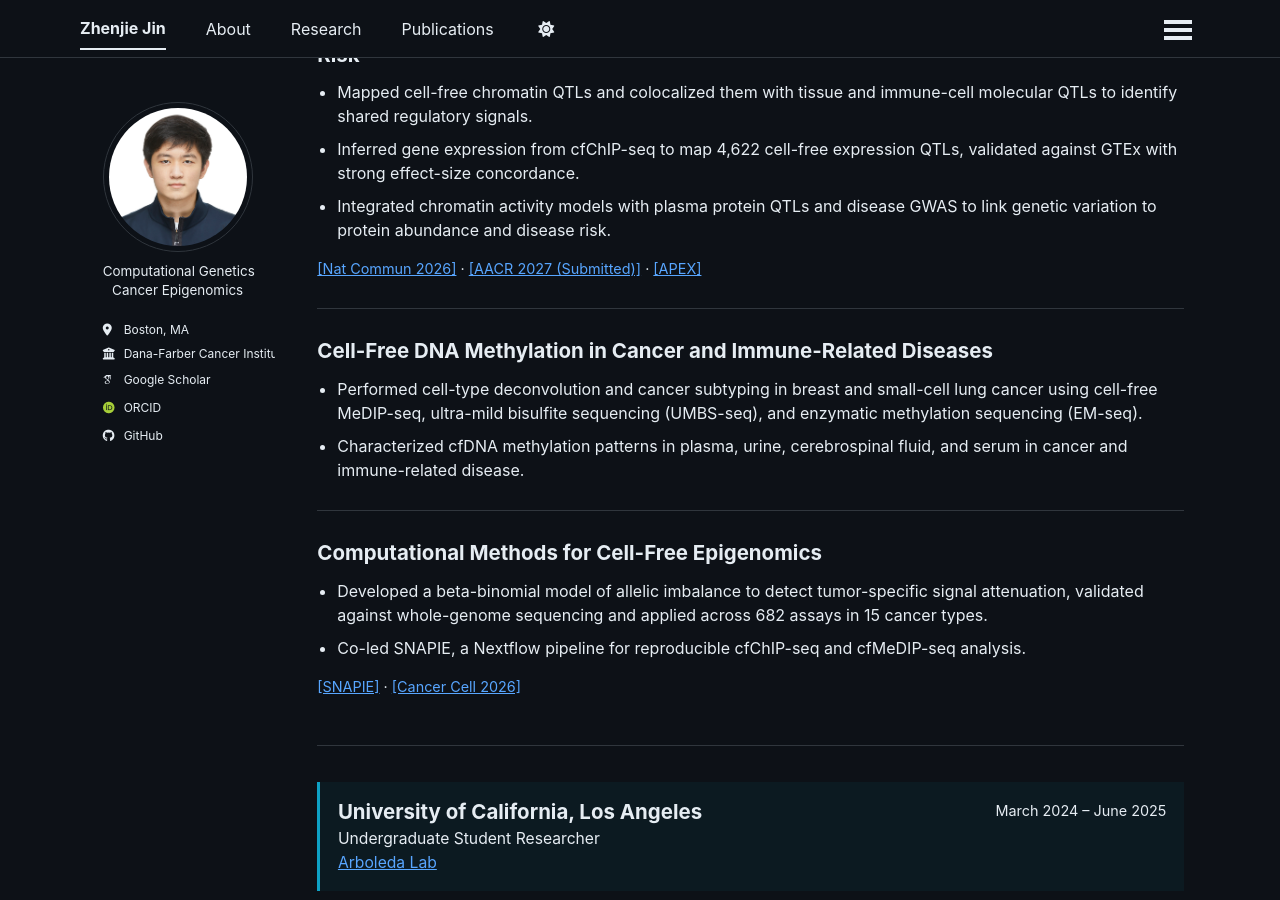
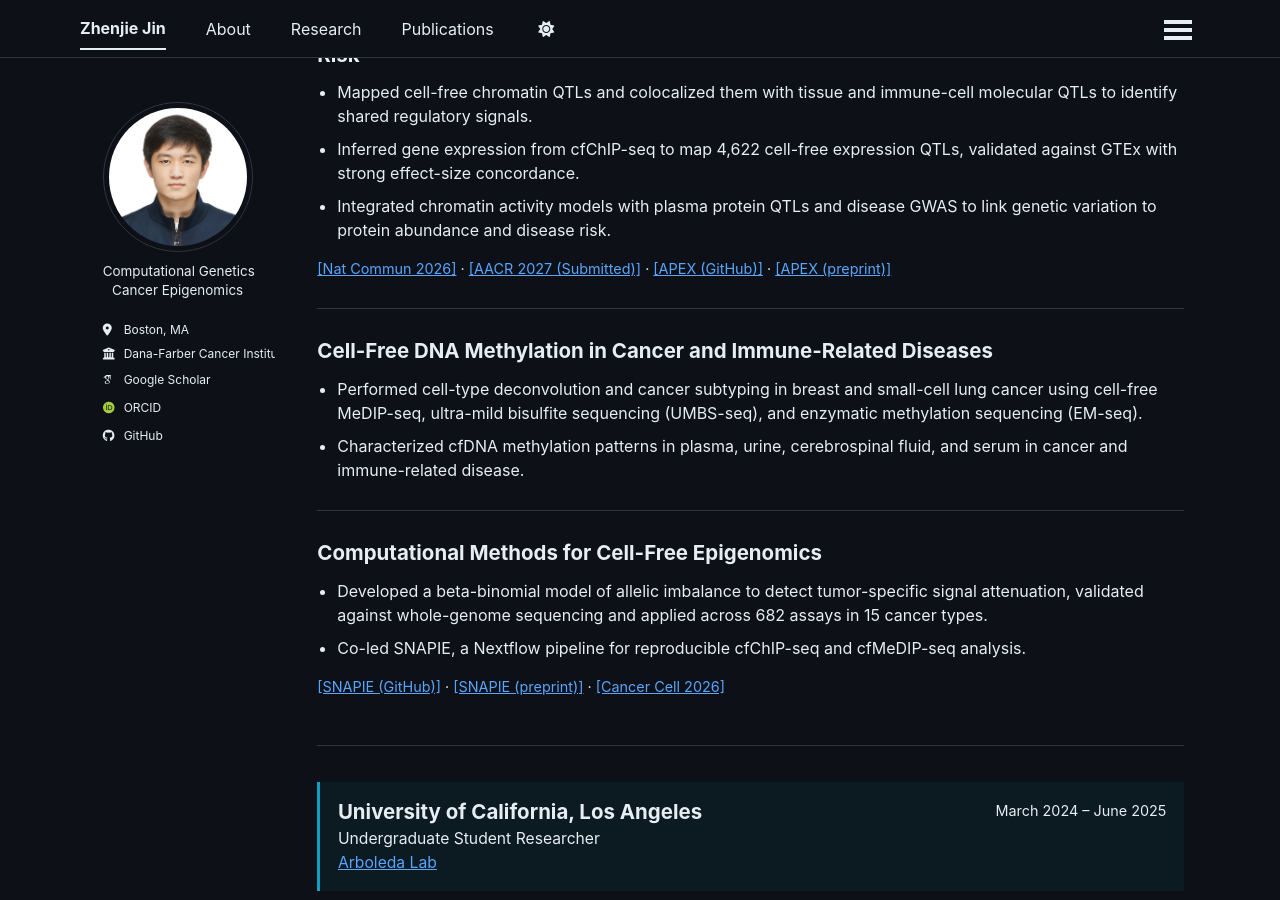
Before and after one commit to davidjin9294/davidjin9294.github.io, a Jekyll site: the page built from _pages/about.md, in a window 1280 px wide and 900 px high, scrolled down 877 px. Built offline with Jekyll 4.4.1, drawn with Linux system fonts in a browser that asks for light colours; some web fonts are replaced; a script that is not in the unit is left out.

Commit message:
Add GitHub and preprint resource links

```diff
--- a/_pages/about.md
+++ b/_pages/about.md
@@ -64,7 +64,9 @@ Previously, I worked with Dr. Valerie Arboleda at the University of California,
   <span aria-hidden="true">·</span>
   <a href="#poster-cfcqtl-aacr-2027">[AACR 2027 (Submitted)]</a>
   <span aria-hidden="true">·</span>
-  <a href="#publication-apex-preprint">[APEX]</a>
+  <a href="https://github.com/Baca-Lab/APEX">[APEX (GitHub)]</a>
+  <span aria-hidden="true">·</span>
+  <a href="#publication-apex-preprint">[APEX (preprint)]</a>
 </p>
 
 </div>
@@ -86,7 +88,9 @@ Previously, I worked with Dr. Valerie Arboleda at the University of California,
 - Co-led SNAPIE, a Nextflow pipeline for reproducible cfChIP-seq and cfMeDIP-seq analysis.
 
 <p class="research-links" aria-label="Related resources">
-  <a href="https://github.com/Baca-Lab/SNAPIE">[SNAPIE]</a>
+  <a href="https://github.com/Baca-Lab/SNAPIE">[SNAPIE (GitHub)]</a>
+  <span aria-hidden="true">·</span>
+  <a href="#publication-snap-preprint">[SNAPIE (preprint)]</a>
   <span aria-hidden="true">·</span>
   <a href="#publication-cancer-cell-2026">[Cancer Cell 2026]</a>
 </p>
```
